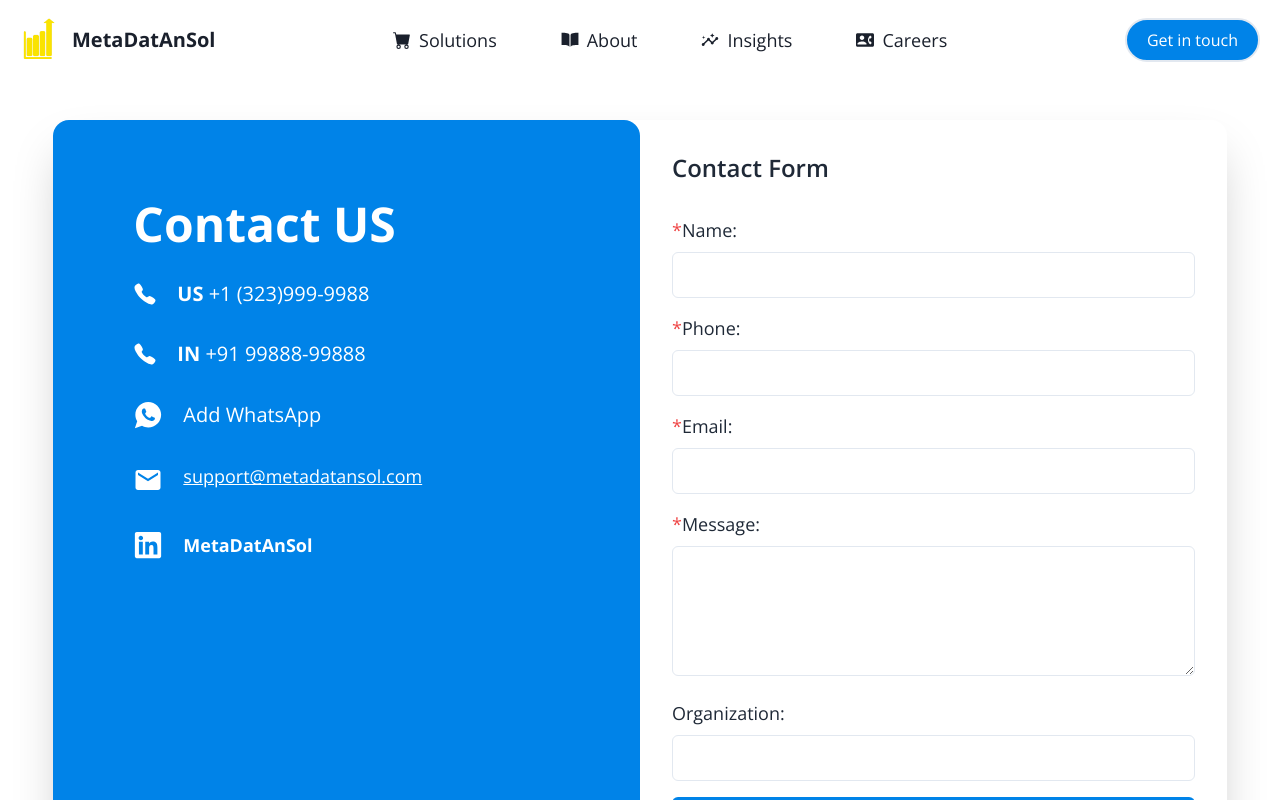
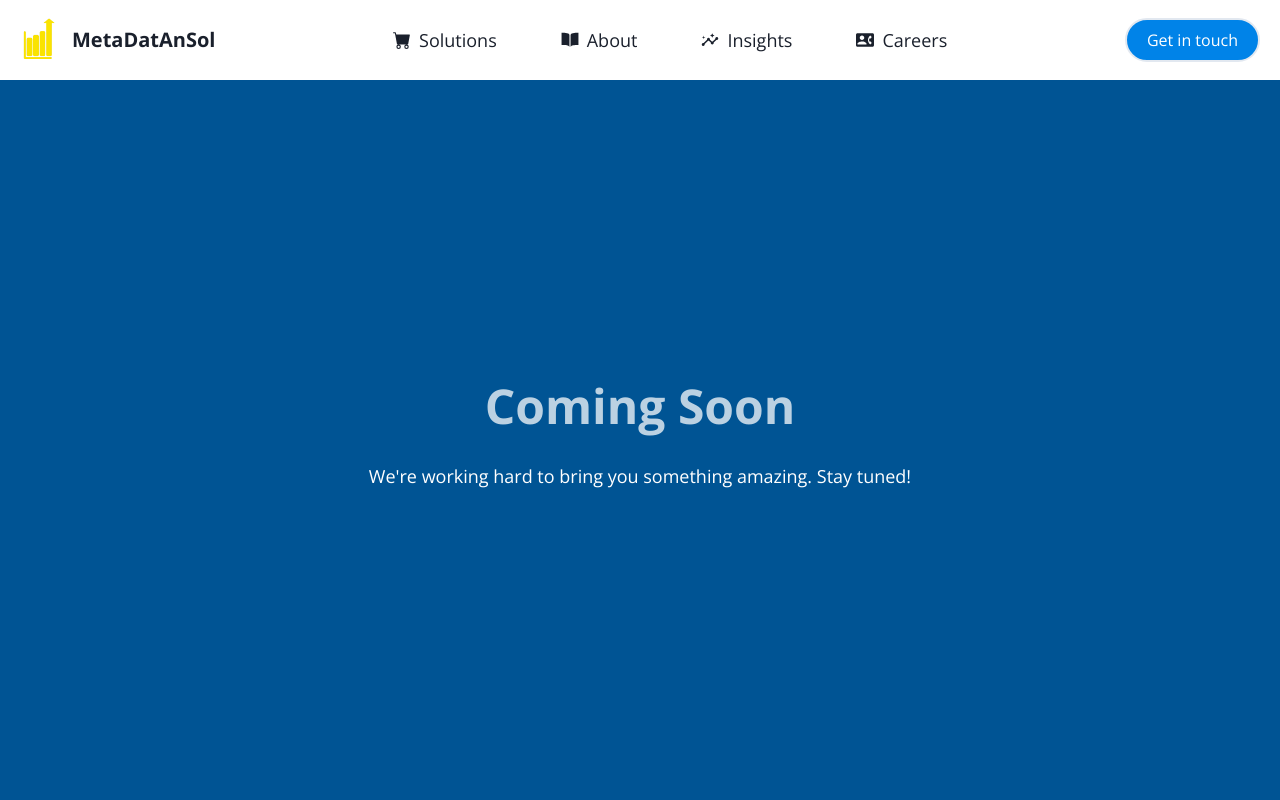
Before and after one commit to Hamjaster/metadantasol, a React (Vite) app: page /career in a window 1280 px wide. Shown: the top 800 px of the page. Built offline with nearby package versions, Linux system fonts and the light colour scheme.

Commit message:
metadonsal

```diff
--- a/src/App.jsx
+++ b/src/App.jsx
@@ -10,6 +10,7 @@ import Scroll from './components/Scroll';
 import './App.css'
 import { Toaster } from 'react-hot-toast';
 import Privacy from './components/Privacy';
+import Comingsoon from './Comingsoon';
 
 function App() {
   const location = useLocation()
@@ -24,18 +25,23 @@ function App() {
         <Route path='/solutions' element={<Services />} />
         <Route path='/contact' element={<Contactus />} />
         <Route path='/privacy' element={<Privacy />} />
+        <Route path='/insights' element={<Comingsoon />} />
+        <Route path='/career' element={<Comingsoon />} />
       </Routes>
       <Toaster
         position="top-center"
         reverseOrder={false}
       />
 
-      {location.pathname === "/privacy" ?
+      {location.pathname === "/privacy" || location.pathname === "/insights" || location.pathname === "/career" ?
         <></>
         : <Contact />
       }
+      {location.pathname === "/insights" || location.pathname === "/career" ?
+        <></>
+        : <Footer />
+      }
 
-      <Footer />
     </div>
   )
 }
--- /dev/null
+++ b/src/Comingsoon.jsx
@@ -0,0 +1,16 @@
+import React from 'react'
+
+export default function Comingsoon() {
+    return (
+        <div>
+            <div class=" h-[92.8vh] overflow-y-hidden bg-[#005494] flex flex-col items-center justify-center">
+                <h1 class="text-5xl text-white font-bold mb-8 animate-pulse">
+                    Coming Soon
+                </h1>
+                <p class="text-white text-lg mb-8">
+                    We're working hard to bring you something amazing. Stay tuned!
+                </p>
+            </div>
+        </div>
+    )
+}
--- a/src/Navbar/NavBIg/NavBig.jsx
+++ b/src/Navbar/NavBIg/NavBig.jsx
@@ -35,14 +35,14 @@ export const NavBig = () => {
             About
           </span>
         </Link>
-        <div className='hover:text-[#0083e8] cursor-pointer'>
+        <Link to={'/insights'} className='hover:text-[#0083e8] cursor-pointer'>
           {/* <FaIndustry className="" /> */}
           <MdInsights />
           <span>
             Insights
           </span>
-        </div>
-        <Link to={'/'} className='hover:text-[#0083e8] cursor-pointer'>
+        </Link>
+        <Link to={'/career'} className='hover:text-[#0083e8] cursor-pointer'>
           {/* <FaIndustry className="" /> */}
           <MdContactPhone />
           <span>
--- a/src/components/YouBusiness.jsx
+++ b/src/components/YouBusiness.jsx
@@ -4,7 +4,7 @@ import { GoArrowUpRight } from "react-icons/go";
 import { useEffect } from 'react';
 import { useDisclosure } from '@chakra-ui/react';
 import ExploreModal from './ExploreModal';
-
+import img from '../images/banner4.jpg'
 export default function YouBusiness() {
     const { isOpen, onOpen, onClose } = useDisclosure()
     const isSmall = useMediaQuery({
@@ -18,10 +18,15 @@ export default function YouBusiness() {
 
     return (
         // <div className='bg-[[[#0083e8]]] text-[#0083e8]'>
-        <div className="my-24 bg-gradient-to-t from-[#2da4ff] to-[#006dc1] bg-radial py-36">
+        <div style={{
+            backgroundImage: `linear-gradient(to bottom, rgba(0,131,282,0.8), rgba(0,131,232,0.2)), url(${img})`,
+            backgroundPosition: 'center',
+            backgroundSize: 'cover',
+            backgroundAttachment: 'fixed'
+        }} className="my-24 bg-gradient-to-t from-[#2da4ff] to-[#006dc1] bg-radial py-36">
             <div className="w-[95%] mx-auto">
 
-                <h2 className="text-3xl md:text-4xl w-full mx-auto font-semibold text-center text-white mb-24 md:mb-44">
+                <h2 className="text-3xl md:text-4xl w-full mx-auto font-semibold text-center text-white mb-24  md:mb-44">
                     Data Maturity : Where Does Your Business Stand?
                 </h2>
 
```
Also changed, not shown: src/images/banner6.jpg (added).
